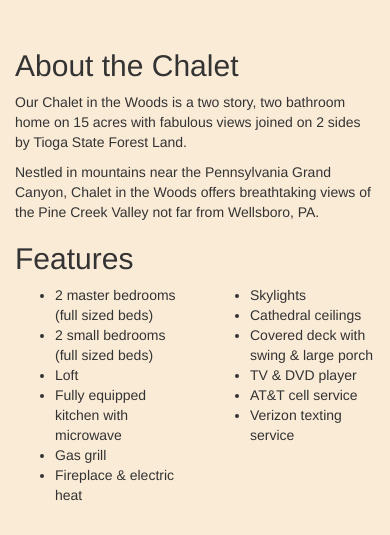
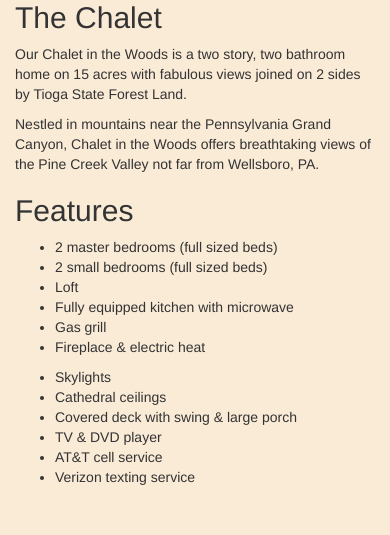
Before and after one commit to adbooth/chaletinthewoods, a PHP site: page / in a window 390 px wide. Shown: the part 311-846 px from the top of the page. After the commit the page ends 796 px from the top, so only its background shows below. Run offline with PHP 8.4, Linux system fonts and the light colour scheme; some libraries are stand-ins or nearby versions.

Commit message:
Updated photos, changed some responsive styling

```diff
--- a/index.html
+++ b/index.html
@@ -66,14 +66,15 @@
 
         <div id="Home_scene" class="scene">
             <div class="jumbotron">
-                <h1>Chalet in the Woods</h1>
+                <h1 class="hidden-xs">Chalet in the Woods</h1>
+                <h1 class="visible-xs-block"><a href="#" onclick="put_contact()">Chalet in the Woods</a></h1>
                 <p class="hidden-xs">Nestled in mountains near the Pennsylvania Grand Canyon, Chalet in the Woods offers breathtaking views of the Pine Creek Valley not far from Wellsboro, PA.</p>
-                <p><a class="btn btn-lg btn-primary" href="#" role="button" onclick="put_contact()">Reserve Today!</a></p>
+                <p><a class="btn btn-lg btn-primary hidden-xs" href="#" role="button" onclick="put_contact()">Reserve Today!</a></p>
             </div>
 
             <div class="row">
                 <div class="col-xs-12">
-                    <h2>About the Chalet</h2>
+                    <h2>The Chalet</h2>
                     <p>Our Chalet in the Woods is a two story, two bathroom home on 15 acres with fabulous views joined on 2 sides by Tioga State Forest Land.</p>
                     <p class="visible-xs-block">Nestled in mountains near the Pennsylvania Grand Canyon, Chalet in the Woods offers breathtaking views of the Pine Creek Valley not far from Wellsboro, PA.</p>
                     <h2>Features</h2>
@@ -81,7 +82,7 @@
             </div>
 
             <div class="row">
-                <div class="col-xs-6">
+                <div class="col-sm-6">
                     <ul>
                         <li>2 master bedrooms (full sized beds)</li>
                         <li>2 small bedrooms (full sized beds)</li>
@@ -92,7 +93,7 @@
                     </ul>
                 </div>
 
-                <div class="col-xs-6">
+                <div class="col-sm-6">
                     <ul>
                         <li>Skylights</li>
                         <li>Cathedral ceilings</li>
@@ -194,22 +208,14 @@
             </div>
 
             <div class="row gallery-row">
-                <div class="col-xs-12">
+                <div class="col-sm-6">
                     <a href="./images/pond_pano.jpg" data-lightbox="gallery" data-title="Pond panoramic">
                         <img src="./images/pond_pano.jpg" class="img-responsive">
                     </a>
                 </div>
-            </div>
-
-            <div class="row gallery-row">
-                <div class="col-xs-7">
-                    <a href="./images/porch_pano_small.jpg" data-lightbox="gallery" data-title="Panoramic view from the porch">
-                        <img src="./images/porch_pano_small.jpg" class="img-responsive">
-                    </a>
-                </div>
-                <div class="col-xs-5">
-                    <a href="./images/pine_creek.jpg" data-lightbox="gallery" data-title="View of Pine Creek">
-                        <img src="./images/pine_creek.jpg" class="img-responsive">
+                <div class="col-sm-6">
+                    <a href="./images/pond_pano_winter.jpg" data-lightbox="gallery" data-title="Pond panoramic">
+                        <img src="./images/pond_pano_winter.jpg" class="img-responsive">
                     </a>
                 </div>
             </div>
@@ -217,7 +223,7 @@
 
         <div id="Activites_scene" class="scene hidden">
             <div class="row">
-                <div class="col-xs-6">
+                <div class="col-sm-6">
                     <h4><a target="_blank" href="https://www.google.com/maps/search/restaurants+near+41.743893,-77.497733/@41.7492736,-77.5006256,2072m/data=!3m1!1e3">Nearby Restaurants</a></h4>
                     <ul>
                         <li><a target="_blank" href="https://www.facebook.com/thelogcabininn/timeline">Log Cabin Inn</a></li>
@@ -241,7 +247,7 @@
                     <p>Outdoor adventures in the Pennsylvania Grand Canyon</p>
                 </div>
 
-                <div class="col-xs-6">
+                <div class="col-sm-6">
                     <h4><a target="_blank" href="http://pacanyon.com/">Pennsylvania Grand Canyon</a></h4>
                     <p>Often referred to as the Grand Canyon of Pennsylvania and the Pine Creek Gorge, the PA Canyon area stretches for over 45 miles with depths of nearly 1500 feet. It's dynamic topography creates many scenic wonders, including steep canyon walls and waterfalls.</p>
 
@@ -262,14 +268,14 @@
 
         <div id="Rates_scene" class="scene hidden">
             <div class="row">
-                <div class="col-xs-12">
+                <div class="col-sm-12">
                     <h2><a href="#" onclick="put_contact()">Call for current rates</a></h2>
                     <p>$100 per additional person per week. $50 per additional person per 3 day stay.</p>
                 </div>
             </div>
 
             <div class="row">
-                <div class="col-xs-6">
+                <div class="col-sm-6">
                     <h3>Terms</h3>
                     <ul>
                         <li>Check in after 3:00pm</li>
@@ -282,7 +288,7 @@
                     </ul>
                 </div>
 
-                <div class="col-xs-6">
+                <div class="col-sm-6">
                     <h3>Cancellations</h3>
                     <ul>
                         <li>3 months or less prior to reservation</li>
--- a/style.css
+++ b/style.css
@@ -43,6 +43,9 @@ body {
     text-shadow: none;
     margin-bottom: -20px;
 }
+.jumbotron a {
+    color: white;
+}
 
 /* Nav */
 nav {
```
Also changed, not shown: other parts of index.html (+30 -17 lines), images/downstairs_bed.jpg, images/fireplace.jpg, images/kitchen.jpg, 3 other files.
